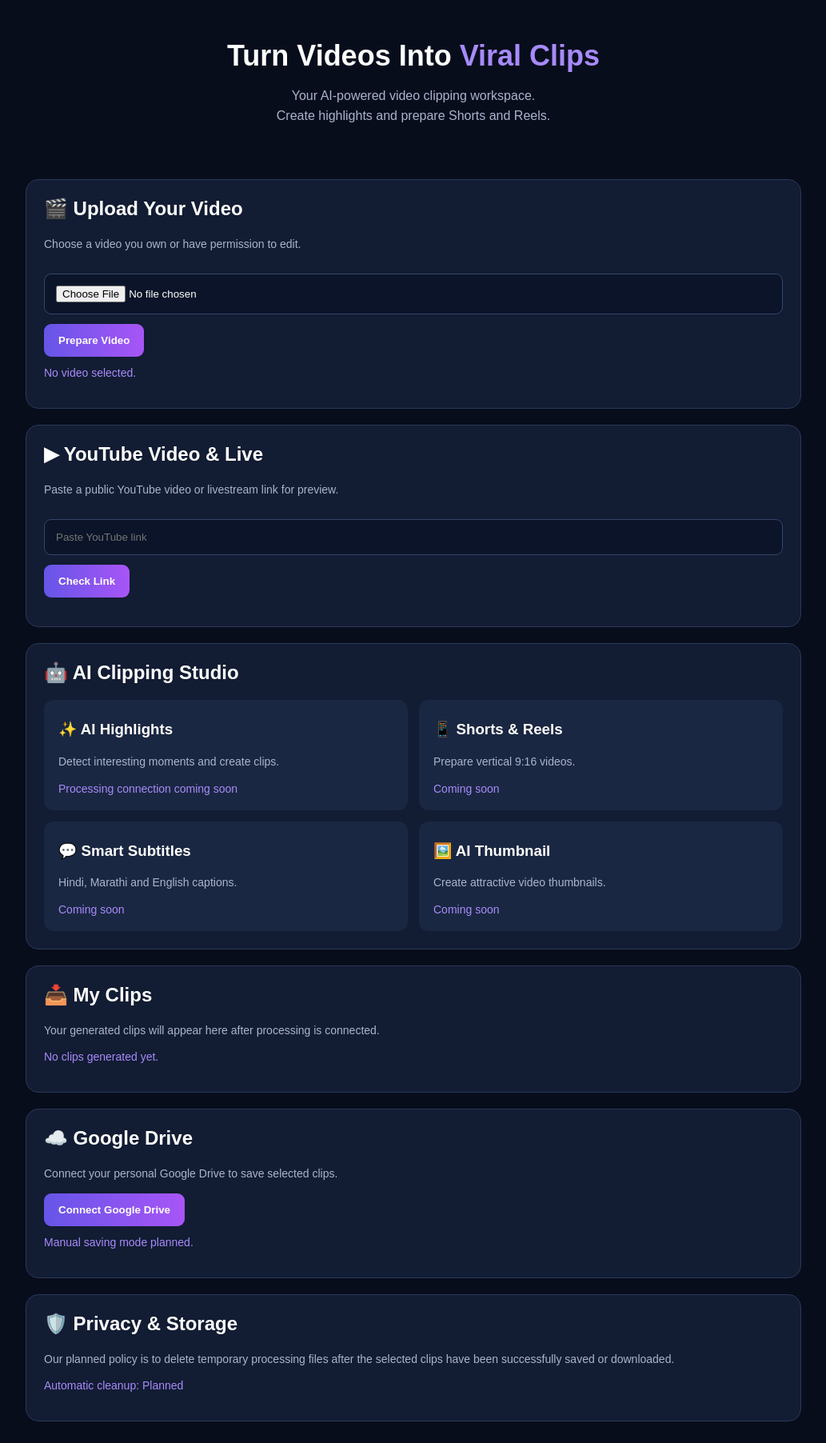
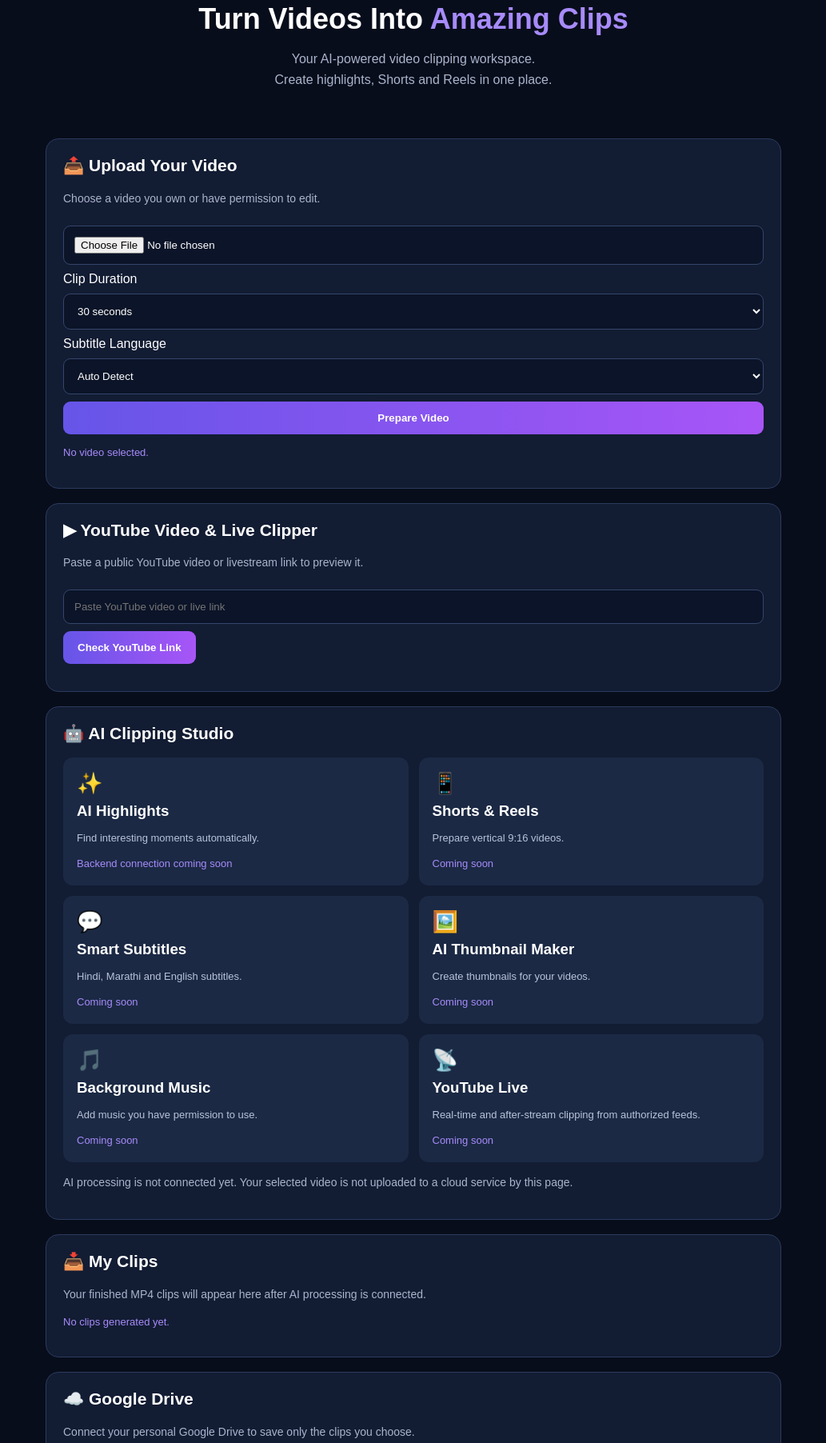
Before and after one commit to navanathpawar010-boop/navi-ai-website-, a plain HTML site: page index.html in a window 1280 px wide. Shown: the part 104-1908 px from the top of the page at 80% size, without its empty margins (123-1156 px from the left). Drawn offline with Linux system fonts and the light colour scheme.

Commit message:
Update index.html

```diff
--- a/index.html
+++ b/index.html
@@ -3,36 +3,40 @@
 <html lang="en">
 <head>
 <meta charset="UTF-8">
-<meta name="viewport" content="width=device-width, initial-scale=1.0">
-<title>NoobNavi AI - Video Clipper</title>
+<meta name="viewport" content="width=device-width, initial-scale=1">
+<title>NoobNavi AI | Video Clipper</title>
 <style>
 *{box-sizing:border-box}
-body{margin:0;background:#080d1c;color:#fff;font-family:Arial,sans-serif}
-header{padding:20px 5%;display:flex;justify-content:space-between;align-items:center;background:#10182d;border-bottom:1px solid #273456}
+body{margin:0;background:#080d1b;color:#fff;font-family:Arial,sans-serif}
+header{background:#111a30;padding:17px 5%;display:flex;justify-content:space-between;align-items:center;gap:12px;flex-wrap:wrap;border-bottom:1px solid #263657}
 .logo{font-size:23px;font-weight:bold;color:#a78bfa}
-nav a{color:#d7d9e8;text-decoration:none;margin-left:15px;font-size:13px}
-.hero{text-align:center;padding:55px 18px 35px}
-.hero h1{font-size:36px;margin-bottom:12px}
+nav{display:flex;gap:16px;flex-wrap:wrap}
+nav a{color:#d8d9ee;text-decoration:none;font-size:13px}
+.hero{text-align:center;padding:45px 15px 30px}
+.hero h1{font-size:36px;margin:0 0 12px}
 .hero h1 span{color:#a78bfa}
 .hero p{color:#aab4cc;line-height:1.6}
-.container{max-width:1000px;margin:auto;padding:15px}
-.panel{background:#121c33;border:1px solid #293958;border-radius:16px;padding:22px;margin-bottom:20px}
-.panel h2{margin-top:0}
-input[type=file],input[type=url]{width:100%;padding:14px;margin:12px 0;background:#0b1428;color:white;border:1px solid #35466b;border-radius:9px}
-button{background:linear-gradient(90deg,#6655e8,#a855f7);border:0;color:white;padding:13px 18px;border-radius:9px;font-weight:bold;cursor:pointer}
-button:hover{opacity:.9}
-.cards{display:grid;grid-template-columns:repeat(2,1fr);gap:14px}
-.card{background:#1a2742;border-radius:12px;padding:18px}
-.card h3{margin-top:8px}
-.card p,.muted{color:#aab4cc;font-size:14px;line-height:1.5}
-.status{color:#a78bfa;font-size:14px;margin-top:12px}
-#preview iframe{width:100%;height:250px;border:0;border-radius:10px;margin-top:15px}
-footer{text-align:center;padding:30px;color:#8793ac;font-size:13px}
-@media(max-width:600px){
+.container{max-width:950px;margin:auto;padding:15px}
+.panel{background:#121c33;border:1px solid #2b3b5d;border-radius:16px;padding:21px;margin-bottom:18px}
+.panel h2{margin-top:0;font-size:21px}
+.muted{color:#aab4cc;font-size:14px;line-height:1.6}
+input,select{width:100%;padding:13px;background:#0b1428;color:white;border:1px solid #35466b;border-radius:9px;margin:9px 0}
+button{background:linear-gradient(90deg,#6655e8,#a855f7);color:white;border:0;border-radius:9px;padding:13px 18px;font-weight:bold;cursor:pointer}
+button:disabled{opacity:.6;cursor:not-allowed}
+.status{color:#a78bfa;font-size:13px;line-height:1.5}
+.cards{display:grid;grid-template-columns:repeat(2,1fr);gap:13px}
+.card{background:#1b2944;padding:17px;border-radius:12px}
+.card h3{margin:8px 0}
+.card p{font-size:13px;color:#b8c3d9;line-height:1.5}
+.card .emoji{font-size:26px}
+.full{width:100%}
+#preview iframe{width:100%;height:250px;border:0;border-radius:10px;margin-top:12px}
+#localPreview video{width:100%;max-height:300px;margin-top:12px;border-radius:10px}
+footer{text-align:center;padding:25px;color:#8491aa;font-size:12px}
+@media(max-width:550px){
  .hero h1{font-size:28px}
  .cards{grid-template-columns:1fr}
- header{flex-direction:column;gap:12px}
- nav a{margin:0 6px}
+ header{justify-content:center}
 }
 </style>
 </head>
@@ -43,79 +47,140 @@ footer{text-align:center;padding:30px;color:#8793ac;font-size:13px}
 <nav>
 <a href="#upload">Upload</a>
 <a href="#youtube">YouTube</a>
+<a href="#studio">AI Studio</a>
 <a href="#clips">My Clips</a>
 <a href="#drive">Drive</a>
 </nav>
 </header>
 
 <section class="hero">
-<h1>Turn Videos Into <span>Viral Clips</span></h1>
+<h1>Turn Videos Into <span>Amazing Clips</span></h1>
 <p>Your AI-powered video clipping workspace.<br>
-Create highlights and prepare Shorts and Reels.</p>
+Create highlights, Shorts and Reels in one place.</p>
 </section>
 
 <main class="container">
 
 <section class="panel" id="upload">
-<h2>🎬 Upload Your Video</h2>
+<h2>📤 Upload Your Video</h2>
 <p class="muted">Choose a video you own or have permission to edit.</p>
+
 <input type="file" id="videoFile" accept="video/*">
-<button onclick="selectVideo()">Prepare Video</button>
+
+<label>Clip Duration</label>
+<select id="duration">
+<option value="15">15 seconds</option>
+<option value="30" selected>30 seconds</option>
+<option value="45">45 seconds</option>
+<option value="60">60 seconds</option>
+</select>
+
+<label>Subtitle Language</label>
+<select id="language">
+<option value="auto">Auto Detect</option>
+<option value="en">English</option>
+<option value="hi">Hindi</option>
+<option value="mr">Marathi</option>
+</select>
+
+<button class="full" onclick="prepareVideo()">Prepare Video</button>
 <p class="status" id="uploadStatus">No video selected.</p>
+<div id="localPreview"></div>
 </section>
 
 <section class="panel" id="youtube">
-<h2>▶ YouTube Video & Live</h2>
-<p class="muted">Paste a public YouTube video or livestream link for preview.</p>
-<input type="url" id="youtubeUrl" placeholder="Paste YouTube link">
-<button onclick="checkYouTube()">Check Link</button>
+<h2>▶ YouTube Video & Live Clipper</h2>
+<p class="muted">Paste a public YouTube video or livestream link to preview it.</p>
+
+<input type="url" id="youtubeUrl" placeholder="Paste YouTube video or live link">
+
+<button onclick="checkYouTube()">Check YouTube Link</button>
 <p class="status" id="youtubeStatus"></p>
 <div id="preview"></div>
 </section>
 
-<section class="panel">
+<section class="panel" id="studio">
 <h2>🤖 AI Clipping Studio</h2>
 <div class="cards">
+
 <div class="card">
-<h3>✨ AI Highlights</h3>
-<p>Detect interesting moments and create clips.</p>
-<span class="status">Processing connection coming soon</span>
+<div class="emoji">✨</div>
+<h3>AI Highlights</h3>
+<p>Find interesting moments automatically.</p>
+<span class="status">Backend connection coming soon</span>
 </div>
+
 <div class="card">
-<h3>📱 Shorts & Reels</h3>
+<div class="emoji">📱</div>
+<h3>Shorts & Reels</h3>
 <p>Prepare vertical 9:16 videos.</p>
 <span class="status">Coming soon</span>
 </div>
+
 <div class="card">
-<h3>💬 Smart Subtitles</h3>
-<p>Hindi, Marathi and English captions.</p>
+<div class="emoji">💬</div>
+<h3>Smart Subtitles</h3>
+<p>Hindi, Marathi and English subtitles.</p>
 <span class="status">Coming soon</span>
 </div>
+
 <div class="card">
-<h3>🖼️ AI Thumbnail</h3>
-<p>Create attractive video thumbnails.</p>
+<div class="emoji">🖼️</div>
+<h3>AI Thumbnail Maker</h3>
+<p>Create thumbnails for your videos.</p>
 <span class="status">Coming soon</span>
 </div>
+
+<div class="card">
+<div class="emoji">🎵</div>
+<h3>Background Music</h3>
+<p>Add music you have permission to use.</p>
+<span class="status">Coming soon</span>
 </div>
+
+<div class="card">
+<div class="emoji">📡</div>
+<h3>YouTube Live</h3>
+<p>Real-time and after-stream clipping from authorized feeds.</p>
+<span class="status">Coming soon</span>
+</div>
+
+</div>
+<p class="muted">AI processing is not connected yet. Your selected video is not uploaded to a cloud service by this page.</p>
 </section>
 
 <section class="panel" id="clips">
 <h2>📥 My Clips</h2>
-<p class="muted">Your generated clips will appear here after processing is connected.</p>
+<p class="muted">Your finished MP4 clips will appear here after AI processing is connected.</p>
 <p class="status">No clips generated yet.</p>
 </section>
 
 <section class="panel" id="drive">
 <h2>☁️ Google Drive</h2>
-<p class="muted">Connect your personal Google Drive to save selected clips.</p>
-<button onclick="alert('Google Drive connection will be added after secure Google authentication setup.')">Connect Google Drive</button>
+<p class="muted">Connect your personal Google Drive to save only the clips you choose.</p>
+<button class="full" onclick="alert('Google Drive requires secure Google OAuth setup. We will connect it in a later step.')">Connect Google Drive</button>
 <p class="status">Manual saving mode planned.</p>
 </section>
 
 <section class="panel">
-<h2>🛡️ Privacy & Storage</h2>
-<p class="muted">Our planned policy is to delete temporary processing files after the selected clips have been successfully saved or downloaded.</p>
-<p class="status">Automatic cleanup: Planned</p>
+<h2>🛡️ Privacy & Automatic Cleanup</h2>
+<p class="muted">Planned policy: temporary video, audio and generated files will be deleted after a successful download or confirmed Google Drive save.</p>
+<p class="status">Automatic cloud cleanup: Not connected yet.</p>
+</section>
+
+<section class="panel">
+<h2>🎁 Free Plan</h2>
+<div class="cards">
+<div class="card">
+<h3>3 clips / month</h3>
+<p>Planned free account allowance.</p>
+</div>
+<div class="card">
+<h3>Personal storage</h3>
+<p>Save selected clips to your own Google Drive.</p>
+</div>
+</div>
+<p class="muted">Accounts and monthly usage tracking will be added later.</p>
 </section>
 
 </main>
@@ -125,12 +190,36 @@ NoobNavi AI © 2026 · Create smarter. Clip faster.
 </footer>
 
 <script>
-function selectVideo(){
+let selectedVideoUrl = null;
+
+function prepareVideo(){
  const file=document.getElementById('videoFile').files[0];
  const status=document.getElementById('uploadStatus');
- if(!file){status.textContent='Please select a video first.';return;}
- if(!file.type.startsWith('video/')){status.textContent='Please choose a valid video.';return;}
- status.textContent='Selected: '+file.name+'. Ready for backend connection.';
+ const preview=document.getElementById('localPreview');
+
+ if(selectedVideoUrl){
+   URL.revokeObjectURL(selectedVideoUrl);
+   selectedVideoUrl=null;
+ }
+ preview.innerHTML='';
+
+ if(!file){
+   status.textContent='Please select a video first.';
+   return;
+ }
+ if(!file.type.startsWith('video/')){
+   status.textContent='Please select a valid video file.';
+   return;
+ }
+
+ selectedVideoUrl=URL.createObjectURL(file);
+ status.textContent='Video selected: '+file.name+'. Local preview ready.';
+
+ const video=document.createElement('video');
+ video.src=selectedVideoUrl;
+ video.controls=true;
+ video.playsInline=true;
+ preview.appendChild(video);
 }
 
 function checkYouTube(){
@@ -138,12 +227,31 @@ function checkYouTube(){
  const status=document.getElementById('youtubeStatus');
  const preview=document.getElementById('preview');
  preview.innerHTML='';
- const match=input.match(/(?:youtube\.com\/(?:watch\?v=|live\/|embed\/)|youtu\.be\/)([A-Za-z0-9_-]{11})/);
- if(!match){status.textContent='Please enter a valid YouTube video or live link.';return;}
- const id=match[1];
- status.textContent='Valid YouTube link. Preview loaded; video processing needs an authorized source.';
+
+ let id=null;
+ try{
+   const url=new URL(input);
+   if(url.hostname==='youtu.be'){
+     id=url.pathname.split('/')[1];
+   }else if(['youtube.com','www.youtube.com','m.youtube.com'].includes(url.hostname)){
+     if(url.pathname==='/watch') id=url.searchParams.get('v');
+     else if(['/live/','/embed/','/shorts/'].some(p=>url.pathname.startsWith(p))){
+       id=url.pathname.split('/')[2];
+     }
+   }
+ }catch(e){}
+
+ if(!id || !/^[A-Za-z0-9_-]{11}$/.test(id)){
+   status.textContent='Please enter a valid YouTube video or live link.';
+   return;
+ }
+
+ status.textContent='Valid YouTube link. Loading preview...';
+
  const iframe=document.createElement('iframe');
  iframe.src='https://www.youtube-nocookie.com/embed/'+id;
+ iframe.title='YouTube video preview';
+ iframe.allow='accelerometer; autoplay; clipboard-write; encrypted-media; gyroscope; picture-in-picture; web-share';
  iframe.allowFullscreen=true;
  preview.appendChild(iframe);
 }
```
